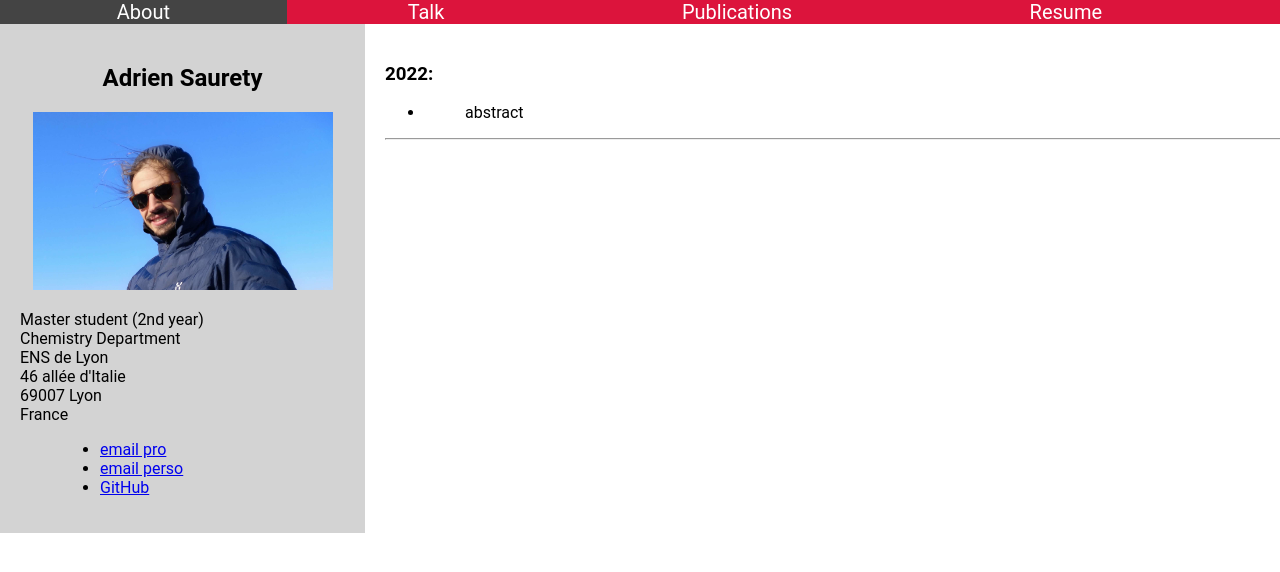
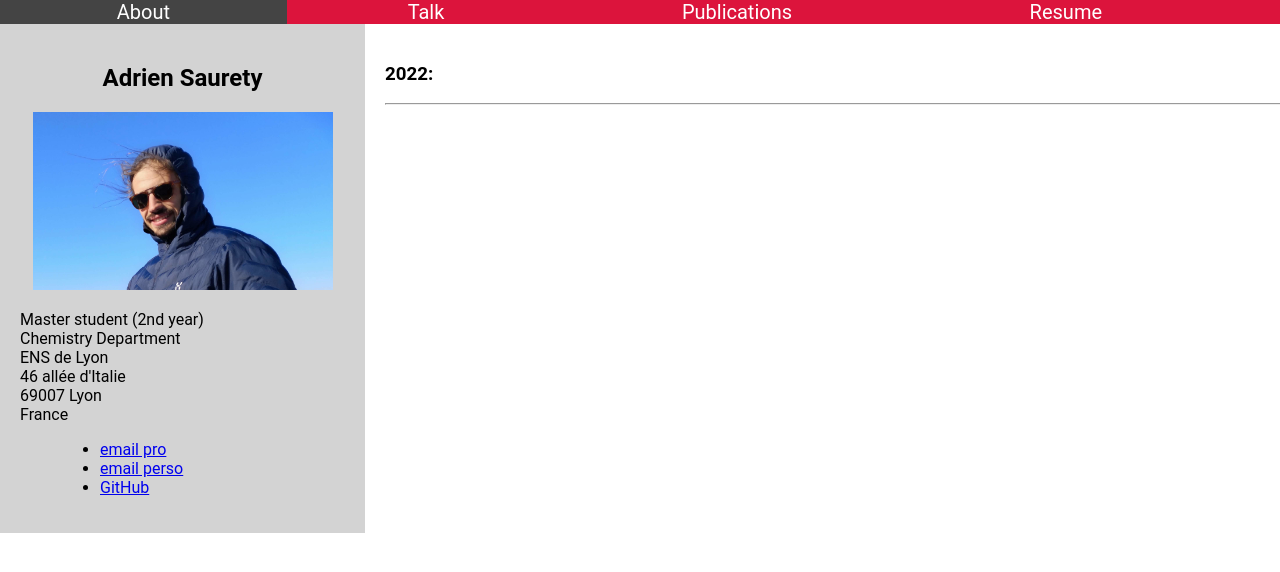
Before and after one commit to adriensaurety/adriensaurety.github.io, a Jekyll site: the page built from publications.html, in a window 1280 px wide. Shown: the top 572 px of the page. Built offline with Jekyll 4.4.1, drawn with Linux system fonts in a browser that asks for light colours.

Commit message:
Update publications.html

```diff
--- a/publications.html
+++ b/publications.html
@@ -31,9 +31,9 @@ title: Adrien Saurety
 
 		<p><h3> 2022: </h3></p>
 	<ul>
-    <li> <dd></dd>
+   <!-- <li> <dd></dd>
      <dd> <a style="color:#dc143c" href="abstract_IMA_2022.pdf" target="_blank"></a> abstract</dd>
-    </li>
+    </li> -->
   </ul>
 
 
```
